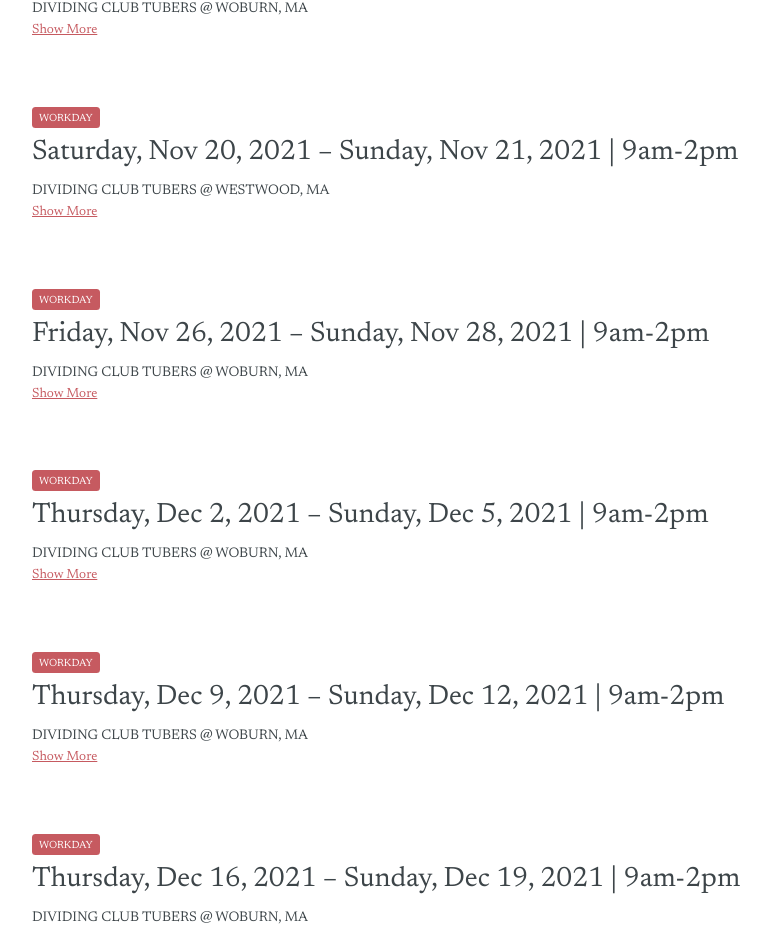
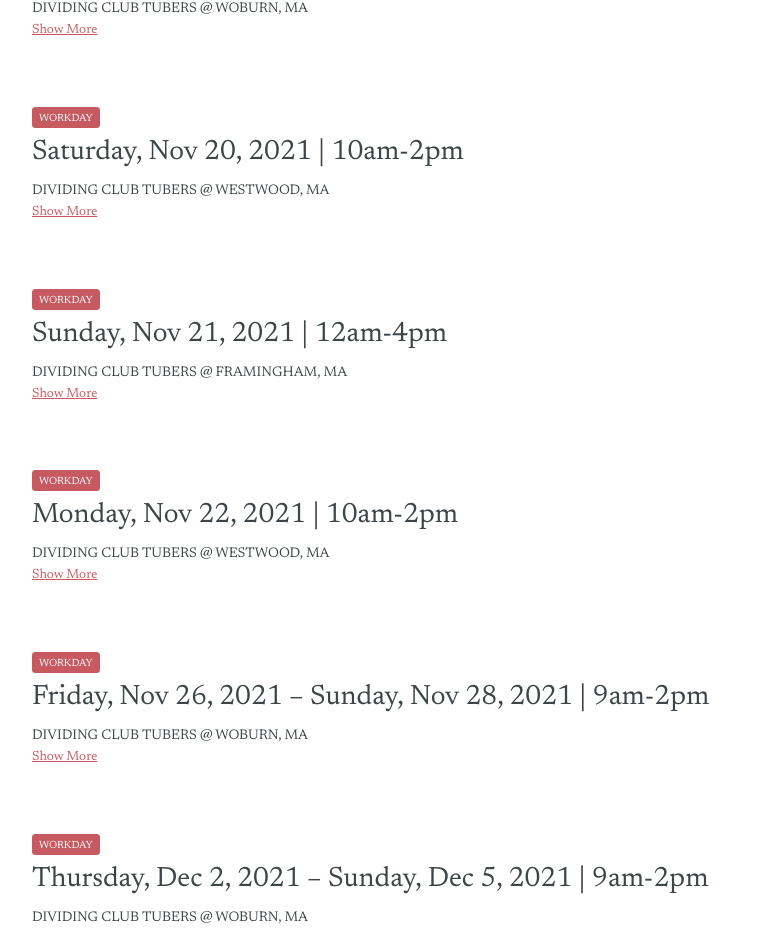
Before and after one commit to johnthedesigner/yds-static, a Next.js app in the folder src/: page /meetings in a window 1280 px wide. Shown: the part 1078-2008 px from the top of the page, without its empty margins (188-959 px from the left). Built offline with nearby package versions, Linux system fonts and the light colour scheme.

Commit message:
Updated and new events

```diff
--- a/src/components/eventsList.js
+++ b/src/components/eventsList.js
@@ -503,8 +503,7 @@ export const events = [
     },
     {
         date: '2021-11-20',
-        dateEnd: '2021-11-21',
-        time: '9am-2pm',
+        time: '10am-2pm',
         name: 'Dividing Club Tubers @ Westwood, MA',
         label: eventTypes.workday,
         showMore: [
@@ -527,6 +526,108 @@ export const events = [
                                 To RSVP for this work day look for the Signup
                                 Genius link in the monthly club newsletter.
                             </p>
+                        </>
+                    )
+                },
+            },
+            {
+                name: 'Location',
+                content: () => {
+                    return (
+                        <>
+                            <p>Westwood Library</p>
+                            <p>660 High Street</p>
+                            <p>Westwood, MA 02090</p>
+                            <p>1st Floor Meeting Space</p>
+                        </>
+                    )
+                },
+            },
+        ],
+    },
+    {
+        date: '2021-11-21',
+        time: '12am-4pm',
+        name: 'Dividing Club Tubers @ Framingham, MA',
+        label: eventTypes.workday,
+        showMore: [
+            {
+                name: 'Details',
+                content: () => {
+                    return (
+                        <>
+                            <p>
+                                We need your help dividing our many club tubers
+                                for our January Tuber Sale. Everyone is
+                                welcomed! Both new and experienced members who
+                                can and want to learn how to divide are welcomed
+                                as there are many other steps to help out with
+                                as well; Dividing, labeling, cleaning tubers &
+                                inventory. Please sign up so we can have an
+                                awesome 2022 Tuber Sale.
+                            </p>
+                            <p>
+                                To RSVP for this work day look for the Signup
+                                Genius link in the monthly club newsletter.
+                            </p>
+                        </>
+                    )
+                },
+            },
+            {
+                name: 'Location',
+                content: () => {
+                    return (
+                        <>
+                            <p>Framingham Library</p>
+                            <p>McAuliffe Branch</p>
+                            <p>746 Water Street</p>
+                            <p>Framingham, MA 01701</p>
+                            <p>Craft Room</p>
+                        </>
+                    )
+                },
+            },
+        ],
+    },
+    {
+        date: '2021-11-22',
+        time: '10am-2pm',
+        name: 'Dividing Club Tubers @ Westwood, MA',
+        label: eventTypes.workday,
+        showMore: [
+            {
+                name: 'Details',
+                content: () => {
+                    return (
+                        <>
+                            <p>
+                                We need your help dividing our many club tubers
+                                for our January Tuber Sale. Everyone is
+                                welcomed! Both new and experienced members who
+                                can and want to learn how to divide are welcomed
+                                as there are many other steps to help out with
+                                as well; Dividing, labeling, cleaning tubers &
+                                inventory. Please sign up so we can have an
+                                awesome 2022 Tuber Sale.
+                            </p>
+                            <p>
+                                To RSVP for this work day look for the Signup
+                                Genius link in the monthly club newsletter.
+                            </p>
+                        </>
+                    )
+                },
+            },
+            {
+                name: 'Location',
+                content: () => {
+                    return (
+                        <>
+                            <p>Westwood Library</p>
+                            <p>660 High Street</p>
+                            <p>Westwood, MA 02090</p>
+                            <p>1st Floor Meeting Space</p>
                         </>
                     )
                 },
```
